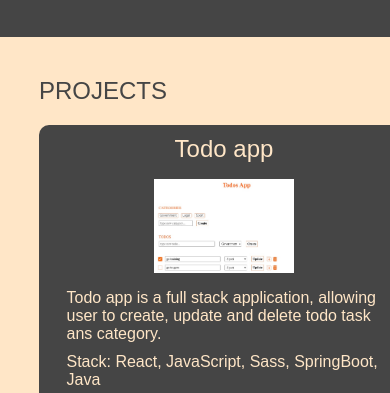
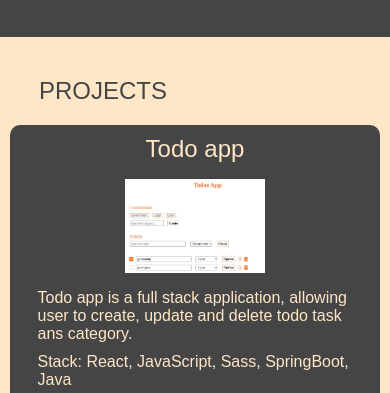
Before and after one commit to petrdragonman/portfolio, a plain HTML site: page index.html in a window 390 px wide. Shown: the part 756-1149 px from the top of the page. Drawn offline with Linux system fonts and the light colour scheme; files whose address does not match are found by name.

Commit message:
refactors projects section to align well for small screens

```diff
--- a/SCSS/partials/_colors.scss
+++ b/SCSS/partials/_colors.scss
@@ -1,4 +1,5 @@
 $grey-dark: #454545;
-$orange-dark: #FF6000;
-$orange: #FFA559;
-$orange-light: #FFE6C7;
+$orange-dark: #ff6000;
+$orange: #ffa559;
+$orange-light: #ffe6c7;
+//$orange-light: #d5f7d5;
--- a/SCSS/sections/projects.scss
+++ b/SCSS/sections/projects.scss
@@ -7,17 +7,30 @@
   color: c.$grey-dark;
   display: flex;
   justify-content: center;
+  align-items: center;
   padding: v.$section-padding;
+  width: 100%;
   &__content {
     display: flex;
     flex-direction: column;
     justify-content: center;
     align-items: flex-start;
-    width: v.$text-width;
+    width: 100%;
     gap: 20px;
-    &__title {
-      font-size: v.$section-title-size;
+    &__text {
+      display: flex;
+      flex-direction: row;
+      justify-content: center;
+      width: 100%;
+      &__title {
+        display: flex;
+        flex-direction: row;
+        width: 80%;
+        font-size: v.$section-title-size;
+        width: v.$text-width;
+      }
     }
+
     &__items {
       display: flex;
       flex-wrap: wrap;
@@ -34,13 +47,11 @@
       flex-direction: column;
       justify-content: space-between;
       align-items: center;
-      //border: 1x solid red;
       @include q.large-tablet {
         display: flex;
         flex-direction: column;
         justify-content: space-between;
         align-items: center;
-        //border: 1x solid red;
       }
       &__title {
         font-size: v.$section-title-size;
@@ -51,13 +62,11 @@
         flex-direction: column;
         justify-content: center;
         align-items: center;
-        //border: 1x solid red;
         @include q.large-tablet {
           width: 100%;
           display: flex;
           flex-direction: row;
           justify-content: start;
-          //border: 1px solid red;
         }
         &__img {
           display: flex;
--- a/index.html
+++ b/index.html
@@ -103,7 +103,9 @@
       </section>
       <section class="projects" id="projects-id">
         <section class="projects__content">
-          <article class="projects__content__title">PROJECTS</article>
+          <section class="projects__content__text">
+            <article class="projects__content__text__title">PROJECTS</article>
+          </section>
           <section class="projects__content__items">
             <!--  -->
 
```
Also changed, not shown: style.css, 1 other file.
